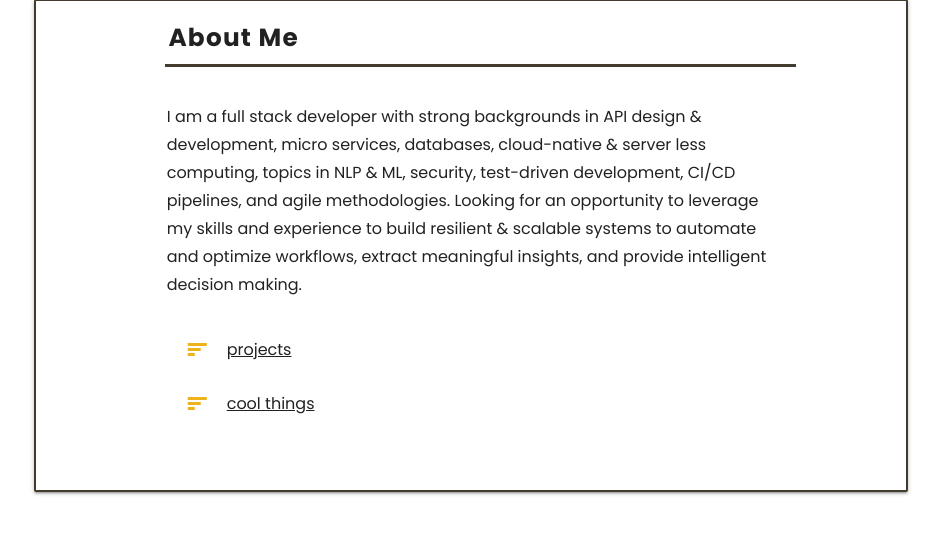
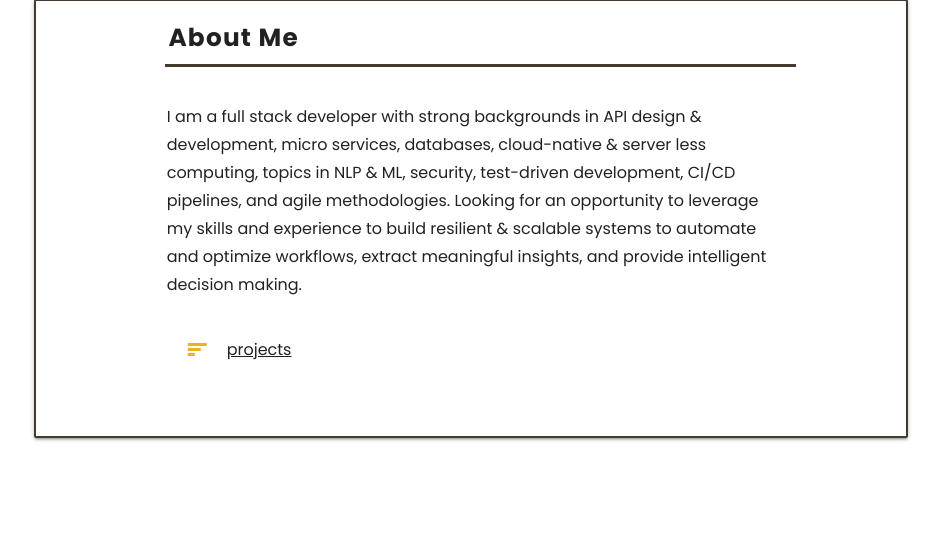
Before and after one commit to a6enez3r/portfolio, a Flask app: page /about in a window 1280 px wide. Shown: the part 119-653 px from the top of the page, without its empty margins (169-1110 px from the left). Run offline with Flask 2, Linux system fonts and the light colour scheme.

Commit message:
removed something cool from about page

```diff
--- a/app/templates/about.html
+++ b/app/templates/about.html
@@ -29,20 +29,6 @@
                   {% endfor %}
                 </div>
               </li>
-              <li>
-                <div class="collapsible-header">
-                  <i class="material-icons">sort</i><span class="card-subheader">cool things</span>
-                </div>
-                <div class="collapsible-body">
-                  {% for cool_thing in about_data["cool_things"] %}
-                  <div class="row no-padding-bottom">
-                    <div class="col s12 m12 l6 link">
-                      {{ cool_thing["title"] }}
-                    </div>
-                  </div>
-                  {% endfor %}
-                </div>
-              </li>
             </ul>
           </div>
         </div>
```
Also changed, not shown: tests/test_app.py (line endings or trailing spaces).
